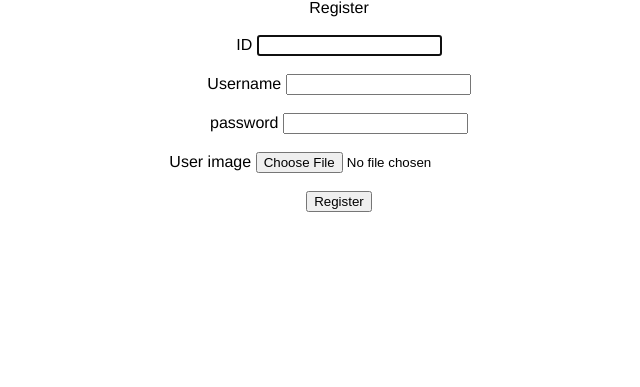
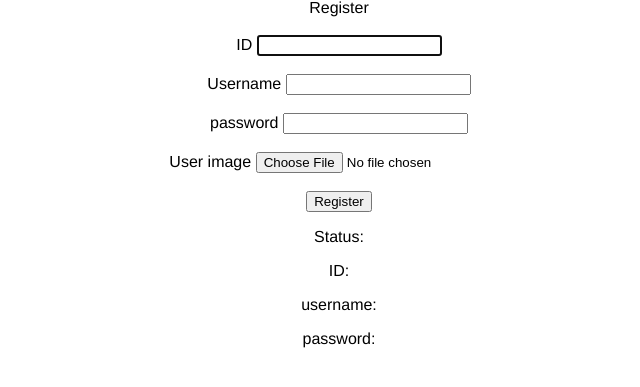
Before and after one commit to BigElRicho/BigElRicho-cloud-comp-a1-task1, a Flask app: page /register/ in a window 1280 px wide. Shown: the part 179-566 px from the top of the page, without its empty margins (301-941 px from the left). Run offline with Flask 2, Linux system fonts and the light colour scheme.

Commit message:
feature fixes(login) and implementations (user page,forum)<=WIP
- login and session issues fixed.
- login redirect to forum page working.
- redirect to forum page from username link in forum page working with relevant status message as well.
- register logic WIP
- forum logic WIP
-bucket for posts created as well (outside of project in google cloud)

```diff
--- a/main.py
+++ b/main.py
@@ -1,6 +1,4 @@
-from collections import UserList
 import datetime
-
 from flask import Flask, render_template, request, session
 from google.cloud import datastore
 
@@ -15,7 +13,7 @@
     # # the "static" directory.
     # See: http://flask.pocoo.org/docs/1.0/quickstart/#static-files. Once deployed,
     # App Engine itself will serve those files as configured in app.yaml.
-    app.run(debug=True)
+    app.run(host='127.0.0.1',debug=True)
 
 datastore_client = datastore.Client()
 
@@ -80,11 +78,12 @@
             session['ID'] = ID
             print("session['ID']= " + session['ID'])
             sessionMsg = session['ID']
-            return render_template('login.html',
-            message1=message1,
-            userMsg=userMsg,
-            pwdMsg=pwdMsg,
-            sessionMsg=sessionMsg)
+            return render_template('forum.html')
+            # return render_template('login.html',
+            # message1=message1,
+            # userMsg=userMsg,
+            # pwdMsg=pwdMsg,
+            # sessionMsg=sessionMsg)
         else:
             # if session['ID']:
             #     print(session['ID'])
@@ -101,19 +100,39 @@
     userMsg=userMsg,
     pwdMsg=pwdMsg)
 
-@app.route('/register/')
+@app.route('/register/', methods=['GET','POST'])
 def register():
-    return render_template('register.html')
+    message = ""
+    id = ""
+    username = ""
+    password = ""
+    imgName = ""
+    if request.method == "POST":
+        id = request.form['ID']
+        username = request.form['username']
+        password = request.form['password']
+        #imgName = request.form['userImage']
+        return render_template('register.html',
+        message = message,
+        ID = id,
+        username = username,
+        password = password)
 
-@app.route('/forum/')
+    return render_template('register.html',
+        message = message,
+        ID = id,
+        username = username,
+        password = password)
+
+@app.route('/forum/', methods=['GET','POST'])
 def forum():
+    username=""
     if session.get('ID') is not None:
-        username = getUsername(session.get('ID'))
+        print("Session['id'] on forum page load: " + session.get('ID'))
+        username = getUsername(session['ID'])
         return render_template('forum.html',username=username)
-    #userName = "-"
 
-    #userName = getUsername(session.get('ID'))
-    return render_template('forum.html')
+    return render_template('forum.html',username=username)
 
 @app.route('/user/')
 def user():
@@ -155,7 +174,7 @@
     query.add_filter("ID", "=", ID)
     result = query.fetch()
     for IDs in result:
-        print(IDs['ID'])
+        #print(IDs['ID'])
         ID=IDs['ID']
     return ID
 
@@ -164,7 +183,7 @@
     query.add_filter("ID", "=", ID)
     result = query.fetch()
     for IDs in result:
-        print(IDs['user_name'])
+        #print(IDs['user_name'])
         username=IDs['user_name']
     return username
 
@@ -175,8 +194,8 @@
     query.add_filter("ID","=",ID)
     result = query.fetch()
     for IDs in result:
-        print(IDs['ID'] + IDs['password'])
-        print("ID given: "+ ID + " Password given: " + password)
+        #print(IDs['ID'] + IDs['password'])
+        #print("ID given: "+ ID + " Password given: " + password)
         if IDs['password'] == password:
             return True
         else:
--- a/templates/login.html
+++ b/templates/login.html
@@ -23,6 +23,8 @@
         <p>{{userMsg}}</p>
         <p>Password status: {{pwdMsg}}</p>
         <p>Session ID value: {{sessionMsg}}</p>
+        <br>
+        <a onclick="{{session.pop('ID', None)}}" href="{{url_for('login')}}">logout</a>
 
     </div>
 {% endblock %}
--- a/templates/register.html
+++ b/templates/register.html
@@ -2,27 +2,33 @@
 {% block content %}
     <div class="register">
         <h1>Task One: Register Page</h1>
-        <form action method="POST">
+        <form action="" enctype="multipart/form-data" method="POST">
             <label>Register</label>
             <br>
             <br>
             <label>ID</label>
-            <input type="text" id="ID" autofocus>
+            <input type="text" required name="ID" id="ID" autofocus>
             <br>
             <br>
             <label>Username</label>
-            <input type="text" id="username">
+            <input type="text" required name="username" id="username">
             <br>
             <br>
             <label>password</label>
-            <input type="text" id="password">
+            <input type="password" required name="password" id="password">
             <br>
             <br>
             <label>User image</label>
-            <input type="file" id="userImage">
+            <input type="file" name="userImage" id="userImage">
             <br>
             <br>
             <input type="submit" value="Register">
         </form>
+
+        <p>Status: {{message}}</p>
+        <p>ID: {{ID}}</p>
+        <p>username: {{username}}</p>
+        <p>password: {{password}}</p>
+        <img src="">
     </div>
 {% endblock %}
--- a/templates/user.html
+++ b/templates/user.html
@@ -2,7 +2,7 @@
 {% block content %}
     <div class="user">
         <h1>Task One: User page</h1>
-        <p>Current User:{{userMsg}}</p>
+        <p>Current User: {{userMsg}}</p>
         <form action method="POST">
             <label>Change password</label>
             <br>
```
Also changed, not shown: templates/forum.html (+4 -4 lines), 1 other file.
